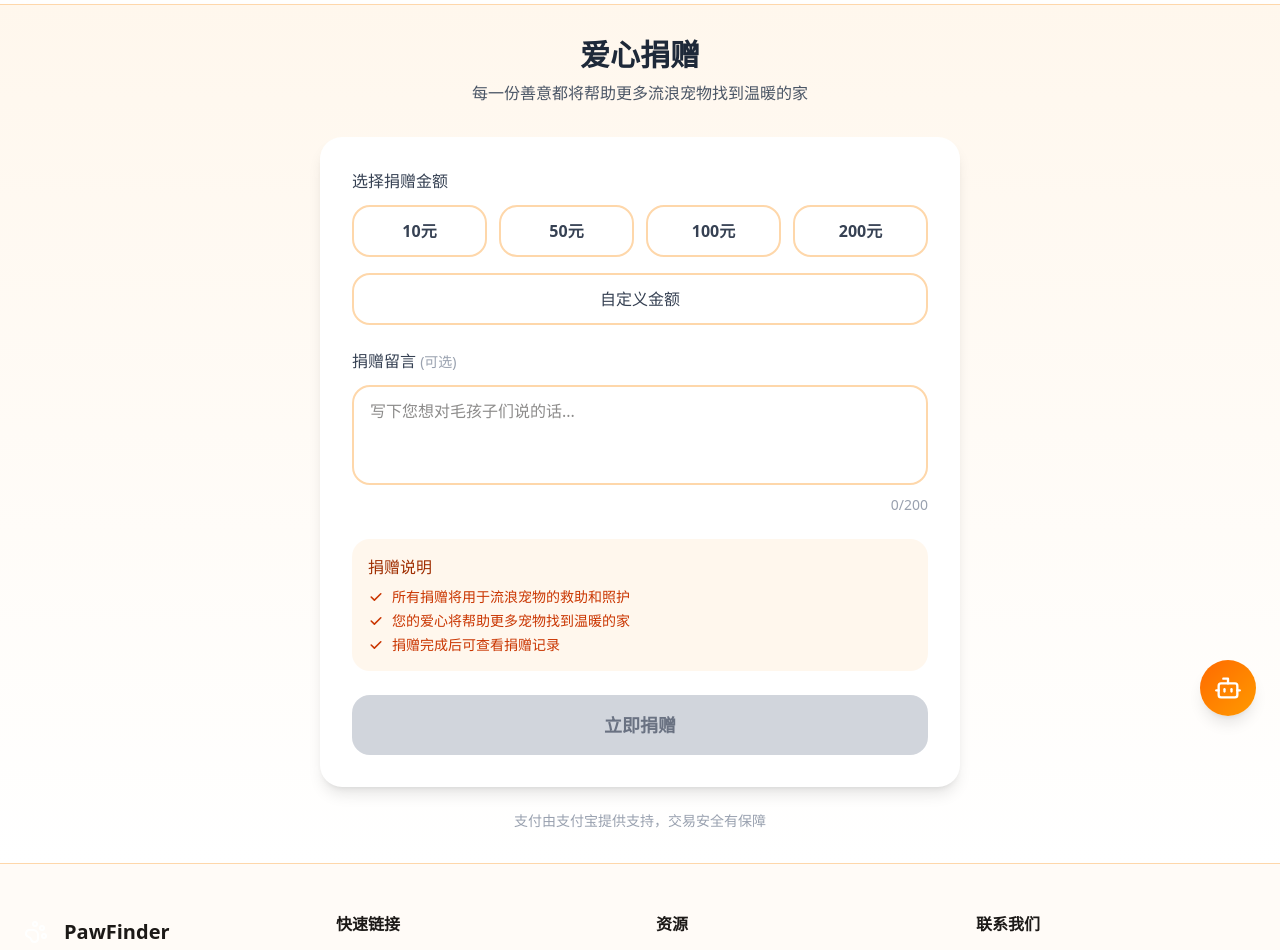
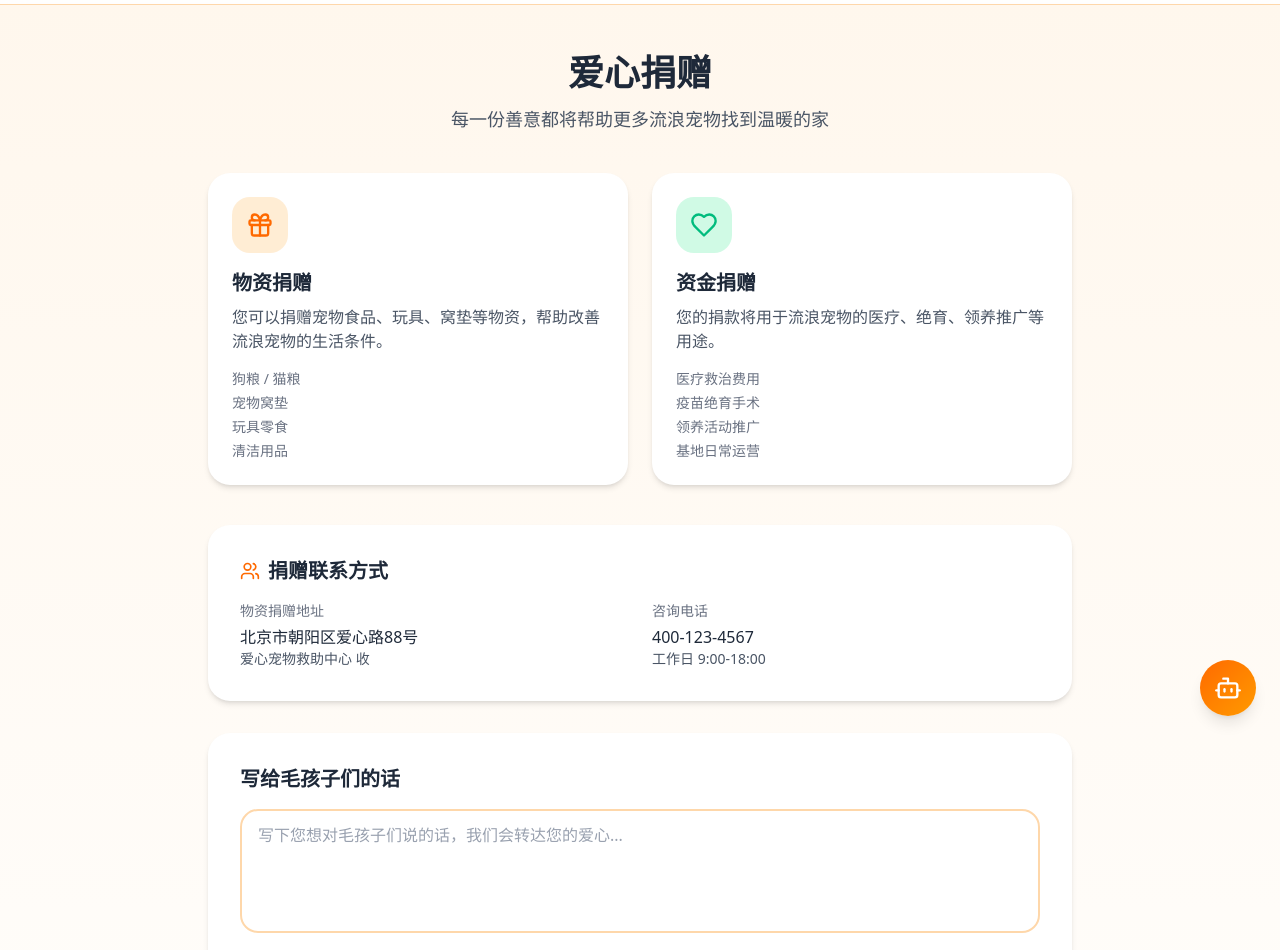
Before and after one commit to Winnie-Hong0927/PawFinder, a Next.js app in the folder frontend/: page /donate in a window 1280 px wide. Shown: the part 60-1010 px from the top of the page. Built offline with nearby package versions, Linux system fonts and the light colour scheme.

Commit message:
feat: 回滚捐赠页面 + 支付宝沙箱配置说明

```diff
--- a/frontend/src/app/donate/page.tsx
+++ b/frontend/src/app/donate/page.tsx
@@ -2,220 +2,181 @@
 
 import { useState } from 'react';
 import { useAuth } from '@/contexts/auth-context';
+import { Heart, Gift, Users, Award } from 'lucide-react';
 
 export default function DonatePage() {
   const { user } = useAuth();
-  const [amount, setAmount] = useState('');
-  const [customAmount, setCustomAmount] = useState('');
   const [message, setMessage] = useState('');
   const [loading, setLoading] = useState(false);
-  const [error, setError] = useState('');
+  const [success, setSuccess] = useState(false);
 
-  const presetAmounts = [
-    { value: 10, label: '10元' },
-    { value: 50, label: '50元' },
-    { value: 100, label: '100元' },
-    { value: 200, label: '200元' },
-  ];
-
-  const handleSubmit = async (e: React.FormEvent) => {
-    e.preventDefault();
-    setError('');
-
-    // 获取捐赠金额
-    const donateAmount = amount === 'custom' ? customAmount : amount;
-
-    if (!donateAmount || parseFloat(donateAmount) <= 0) {
-      setError('请选择或输入捐赠金额');
-      return;
-    }
-
+  const handleDonate = async () => {
     if (!user) {
-      setError('请先登录');
+      alert('请先登录');
       return;
     }
 
     setLoading(true);
 
-    try {
-      // 创建支付订单
-      const response = await fetch('/api/payment', {
-        method: 'POST',
-        headers: {
-          'Content-Type': 'application/json',
-        },
-        body: JSON.stringify({
-          outTradeNo: `DONATE_${Date.now()}_${user.id}`,
-          totalAmount: donateAmount,
-          subject: '爱心捐赠 - PawFinder',
-          body: message || '感谢您的爱心捐赠',
-          type: 'donation',
-          userId: user.id,
-        }),
-      });
-
-      const data = await response.json();
-
-      if (data.success && data.data.form) {
-        // 创建隐藏的form自动提交
-        const form = document.createElement('div');
-        form.innerHTML = data.data.form;
-        document.body.appendChild(form);
-        const payForm = form.querySelector('form') as HTMLFormElement;
-        if (payForm) {
-          payForm.submit();
-        }
-      } else {
-        setError(data.error || '支付创建失败');
-      }
-    } catch (err) {
-      console.error('捐赠失败:', err);
-      setError('捐赠失败，请稍后重试');
-    } finally {
+    // 模拟捐赠流程
+    setTimeout(() => {
+      setSuccess(true);
       setLoading(false);
-    }
+    }, 1500);
   };
 
+  if (success) {
     return (
-    <div className="min-h-screen bg-gradient-to-b from-orange-50 to-white py-8">
-      <div className="max-w-2xl mx-auto px-4">
+      <div className="min-h-screen bg-gradient-to-b from-orange-50 to-white py-12">
+        <div className="max-w-md mx-auto px-4 text-center">
+          <div className="bg-white rounded-2xl shadow-lg p-8">
+            <div className="w-20 h-20 bg-emerald-100 rounded-full flex items-center justify-center mx-auto mb-6">
+              <Heart className="w-10 h-10 text-emerald-500 fill-emerald-500" />
+            </div>
+            <h2 className="text-2xl font-bold text-gray-800 mb-2">感谢您的爱心！</h2>
+            <p className="text-gray-600 mb-6">
+              您的每一份捐赠都将帮助更多流浪宠物找到温暖的家。
+            </p>
+            {message && (
+              <div className="bg-orange-50 rounded-xl p-4 mb-6 text-left">
+                <p className="text-sm text-orange-700">您的留言：</p>
+                <p className="text-gray-700 mt-1">{message}</p>
+              </div>
+            )}
+            <button
+              onClick={() => {
+                setSuccess(false);
+                setMessage('');
+              }}
+              className="text-orange-500 hover:text-orange-600 font-medium"
+            >
+              返回继续捐赠
+            </button>
+          </div>
+        </div>
+      </div>
+    );
+  }
+
+  return (
+    <div className="min-h-screen bg-gradient-to-b from-orange-50 to-white py-12">
+      <div className="max-w-4xl mx-auto px-4">
         {/* 标题 */}
-        <div className="text-center mb-8">
-          <h1 className="text-3xl font-bold text-gray-800 mb-2">爱心捐赠</h1>
-          <p className="text-gray-600">每一份善意都将帮助更多流浪宠物找到温暖的家</p>
+        <div className="text-center mb-10">
+          <h1 className="text-4xl font-bold text-gray-800 mb-3">爱心捐赠</h1>
+          <p className="text-gray-600 text-lg">每一份善意都将帮助更多流浪宠物找到温暖的家</p>
         </div>
 
-        {/* 捐赠卡片 */}
-        <div className="bg-white rounded-2xl shadow-lg p-6 md:p-8">
-          <form onSubmit={handleSubmit}>
-            {/* 选择金额 */}
-            <div className="mb-6">
-              <label className="block text-gray-700 font-medium mb-3">选择捐赠金额</label>
-              <div className="grid grid-cols-2 md:grid-cols-4 gap-3">
-                {presetAmounts.map((item) => (
-                  <button
-                    key={item.value}
-                    type="button"
-                    onClick={() => setAmount(item.value.toString())}
-                    className={`py-3 px-4 rounded-xl border-2 transition-all ${
-                      amount === item.value.toString() && amount !== 'custom'
-                        ? 'border-orange-500 bg-orange-50 text-orange-600'
-                        : 'border-gray-200 hover:border-orange-200 text-gray-700'
-                    }`}
-                  >
-                    <span className="font-semibold">{item.label}</span>
-                  </button>
-                ))}
+        {/* 捐赠方式说明 */}
+        <div className="grid md:grid-cols-2 gap-6 mb-10">
+          <div className="bg-white rounded-2xl shadow-md p-6">
+            <div className="w-14 h-14 bg-orange-100 rounded-xl flex items-center justify-center mb-4">
+              <Gift className="w-7 h-7 text-orange-500" />
+            </div>
+            <h3 className="text-xl font-semibold text-gray-800 mb-2">物资捐赠</h3>
+            <p className="text-gray-600 mb-4">您可以捐赠宠物食品、玩具、窝垫等物资，帮助改善流浪宠物的生活条件。</p>
+            <ul className="text-sm text-gray-500 space-y-1">
+              <li>狗粮 / 猫粮</li>
+              <li>宠物窝垫</li>
+              <li>玩具零食</li>
+              <li>清洁用品</li>
+            </ul>
           </div>
 
-              {/* 自定义金额 */}
-              <div className="mt-4">
-                <button
-                  type="button"
-                  onClick={() => setAmount('custom')}
-                  className={`w-full py-3 px-4 rounded-xl border-2 transition-all ${
-                    amount === 'custom'
-                      ? 'border-orange-500 bg-orange-50 text-orange-600'
-                      : 'border-gray-200 hover:border-orange-200 text-gray-700'
-                  }`}
-                >
-                  自定义金额
-                </button>
-
-                {amount === 'custom' && (
-                  <div className="mt-3 relative">
-                    <span className="absolute left-4 top-1/2 -translate-y-1/2 text-gray-500 font-medium">¥</span>
-                    <input
-                      type="number"
-                      value={customAmount}
-                      onChange={(e) => setCustomAmount(e.target.value)}
-                      placeholder="请输入金额"
-                      min="1"
-                      step="0.01"
-                      className="w-full pl-8 pr-4 py-3 border-2 border-orange-500 rounded-xl focus:outline-none focus:border-orange-600"
-                    />
+          <div className="bg-white rounded-2xl shadow-md p-6">
+            <div className="w-14 h-14 bg-emerald-100 rounded-xl flex items-center justify-center mb-4">
+              <Heart className="w-7 h-7 text-emerald-500" />
             </div>
-                )}
+            <h3 className="text-xl font-semibold text-gray-800 mb-2">资金捐赠</h3>
+            <p className="text-gray-600 mb-4">您的捐款将用于流浪宠物的医疗、绝育、领养推广等用途。</p>
+            <ul className="text-sm text-gray-500 space-y-1">
+              <li>医疗救治费用</li>
+              <li>疫苗绝育手术</li>
+              <li>领养活动推广</li>
+              <li>基地日常运营</li>
+            </ul>
           </div>
         </div>
 
-            {/* 捐赠留言 */}
-            <div className="mb-6">
-              <label className="block text-gray-700 font-medium mb-3">
-                捐赠留言 <span className="text-gray-400 text-sm">(可选)</span>
-              </label>
+        {/* 联系信息 */}
+        <div className="bg-white rounded-2xl shadow-md p-8 mb-8">
+          <h3 className="text-xl font-semibold text-gray-800 mb-4 flex items-center gap-2">
+            <Users className="w-5 h-5 text-orange-500" />
+            捐赠联系方式
+          </h3>
+          <div className="grid md:grid-cols-2 gap-6">
+            <div>
+              <p className="text-gray-500 text-sm mb-1">物资捐赠地址</p>
+              <p className="text-gray-800">北京市朝阳区爱心路88号</p>
+              <p className="text-gray-600 text-sm">爱心宠物救助中心 收</p>
+            </div>
+            <div>
+              <p className="text-gray-500 text-sm mb-1">咨询电话</p>
+              <p className="text-gray-800">400-123-4567</p>
+              <p className="text-gray-600 text-sm">工作日 9:00-18:00</p>
+            </div>
+          </div>
+        </div>
+
+        {/* 留言 */}
+        <div className="bg-white rounded-2xl shadow-md p-8 mb-8">
+          <h3 className="text-xl font-semibold text-gray-800 mb-4">写给毛孩子们的话</h3>
           <textarea
             value={message}
             onChange={(e) => setMessage(e.target.value)}
-                placeholder="写下您想对毛孩子们说的话..."
-                rows={3}
+            placeholder="写下您想对毛孩子们说的话，我们会转达您的爱心..."
+            rows={4}
             maxLength={200}
-                className="w-full px-4 py-3 border-2 border-gray-200 rounded-xl focus:outline-none focus:border-orange-500 resize-none"
+            className="w-full px-4 py-3 border-2 border-gray-200 rounded-xl focus:outline-none focus:border-orange-500 resize-none text-gray-800 placeholder-gray-400"
           />
-              <p className="text-right text-gray-400 text-sm mt-1">{message.length}/200</p>
-            </div>
+          <p className="text-right text-gray-400 text-sm mt-2">{message.length}/200</p>
 
-            {/* 捐赠说明 */}
-            <div className="bg-orange-50 rounded-xl p-4 mb-6">
-              <h3 className="font-medium text-orange-800 mb-2">捐赠说明</h3>
-              <ul className="text-sm text-orange-700 space-y-1">
-                <li className="flex items-start gap-2">
-                  <svg className="w-4 h-4 mt-0.5 flex-shrink-0" fill="currentColor" viewBox="0 0 20 20">
-                    <path fillRule="evenodd" d="M16.707 5.293a1 1 0 010 1.414l-8 8a1 1 0 01-1.414 0l-4-4a1 1 0 011.414-1.414L8 12.586l7.293-7.293a1 1 0 011.414 0z" clipRule="evenodd" />
-                  </svg>
-                  所有捐赠将用于流浪宠物的救助和照护
-                </li>
-                <li className="flex items-start gap-2">
-                  <svg className="w-4 h-4 mt-0.5 flex-shrink-0" fill="currentColor" viewBox="0 0 20 20">
-                    <path fillRule="evenodd" d="M16.707 5.293a1 1 0 010 1.414l-8 8a1 1 0 01-1.414 0l-4-4a1 1 0 011.414-1.414L8 12.586l7.293-7.293a1 1 0 011.414 0z" clipRule="evenodd" />
-                  </svg>
-                  您的爱心将帮助更多宠物找到温暖的家
-                </li>
-                <li className="flex items-start gap-2">
-                  <svg className="w-4 h-4 mt-0.5 flex-shrink-0" fill="currentColor" viewBox="0 0 20 20">
-                    <path fillRule="evenodd" d="M16.707 5.293a1 1 0 010 1.414l-8 8a1 1 0 01-1.414 0l-4-4a1 1 0 011.414-1.414L8 12.586l7.293-7.293a1 1 0 011.414 0z" clipRule="evenodd" />
-                  </svg>
-                  捐赠完成后可查看捐赠记录
-                </li>
-              </ul>
-            </div>
-
-            {/* 错误提示 */}
-            {error && (
-              <div className="bg-red-50 text-red-600 px-4 py-3 rounded-xl mb-4">
-                {error}
-              </div>
-            )}
-
-            {/* 提交按钮 */}
           <button
-              type="submit"
-              disabled={loading || !amount || (amount === 'custom' && !customAmount)}
-              className={`w-full py-4 rounded-xl font-semibold text-lg transition-all ${
-                loading || !amount || (amount === 'custom' && !customAmount)
+            onClick={handleDonate}
+            disabled={loading}
+            className={`w-full mt-4 py-4 rounded-xl font-semibold text-lg transition-all ${
+              loading
                 ? 'bg-gray-300 text-gray-500 cursor-not-allowed'
                 : 'bg-gradient-to-r from-orange-500 to-orange-600 text-white hover:from-orange-600 hover:to-orange-700 shadow-lg hover:shadow-xl'
             }`}
           >
-              {loading ? (
-                <span className="flex items-center justify-center gap-2">
-                  <svg className="animate-spin h-5 w-5" xmlns="http://www.w3.org/2000/svg" fill="none" viewBox="0 0 24 24">
-                    <circle className="opacity-25" cx="12" cy="12" r="10" stroke="currentColor" strokeWidth="4"></circle>
-                    <path className="opacity-75" fill="currentColor" d="M4 12a8 8 0 018-8V0C5.373 0 0 5.373 0 12h4zm2 5.291A7.962 7.962 0 014 12H0c0 3.042 1.135 5.824 3 7.938l3-2.647z"></path>
-                  </svg>
-                  正在跳转支付...
-                </span>
-              ) : (
-                `立即捐赠 ${amount === 'custom' && customAmount ? `¥${customAmount}` : amount ? `¥${amount}` : ''}`
-              )}
+            {loading ? '感谢您的爱心...' : '提交爱心留言'}
           </button>
-          </form>
         </div>
 
-        {/* 底部提示 */}
-        <p className="text-center text-gray-400 text-sm mt-6">
-          支付由支付宝提供支持，交易安全有保障
-        </p>
+        {/* 爱心榜 */}
+        <div className="bg-white rounded-2xl shadow-md p-8">
+          <h3 className="text-xl font-semibold text-gray-800 mb-4 flex items-center gap-2">
+            <Award className="w-5 h-5 text-orange-500" />
+            爱心榜单
+          </h3>
+          <div className="space-y-3">
+            <div className="flex items-center justify-between py-2 border-b border-gray-100">
+              <div className="flex items-center gap-3">
+                <span className="text-2xl">🥇</span>
+                <span className="text-gray-800">李***</span>
+              </div>
+              <span className="text-orange-500 font-medium">¥500</span>
+            </div>
+            <div className="flex items-center justify-between py-2 border-b border-gray-100">
+              <div className="flex items-center gap-3">
+                <span className="text-2xl">🥈</span>
+                <span className="text-gray-800">王***</span>
+              </div>
+              <span className="text-orange-500 font-medium">¥300</span>
+            </div>
+            <div className="flex items-center justify-between py-2 border-b border-gray-100">
+              <div className="flex items-center gap-3">
+                <span className="text-2xl">🥉</span>
+                <span className="text-gray-800">张***</span>
+              </div>
+              <span className="text-orange-500 font-medium">¥200</span>
+            </div>
+            <div className="flex items-center justify-between py-2 text-gray-500 text-sm">
+              <span>还有很多默默奉献的爱心人士...</span>
+            </div>
+          </div>
+        </div>
       </div>
     </div>
   );
```
Lines whose indentation alone changed are shown as unchanged.
